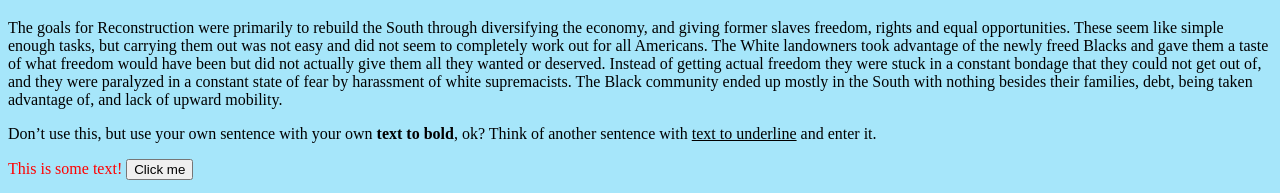
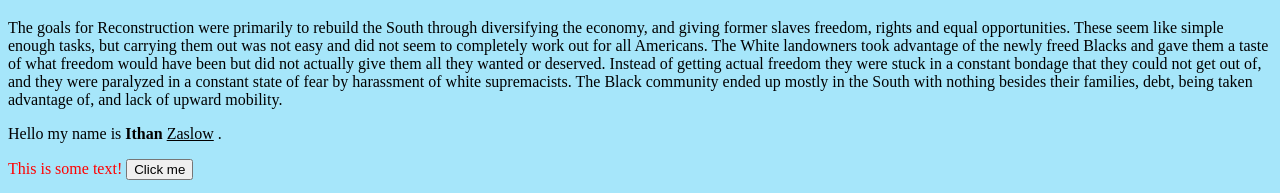
Before and after one commit to Iz3225/ECS20-21, a plain HTML site: page index.html in a window 1280 px wide. Shown: the part 61-254 px from the top of the page. Drawn offline with Linux system fonts and the light colour scheme.

Commit message:
Update index.html

```diff
--- a/index.html
+++ b/index.html
@@ -4,8 +4,8 @@
     <h1>The Reconstruction Period </h1>
    	<p>The goals for Reconstruction were primarily to rebuild the South through diversifying  the economy, and giving former slaves freedom, rights and equal opportunities.  These seem like simple enough tasks, but carrying them out was not easy and did not seem to completely work out for all Americans.  The White landowners took advantage of the newly freed Blacks and gave them a taste of what freedom would have been but did not actually give them all they wanted or deserved.  Instead of getting actual freedom they were stuck in a constant bondage that they could not get out of, and they were paralyzed in a constant state of fear by harassment of white supremacists.  The Black community ended up mostly in the South with nothing besides their families, debt, being taken advantage of, and lack of upward mobility.
 </p>
-  <p>Don’t use this, but use your own sentence with your own <b>text to bold</b>, ok?
-   Think of another sentence with <u>text to underline</u> and enter it.</p>
+  <p>Hello my name is <b>Ithan</b>
+    <u>Zaslow</u> .</p>
 <font color="red">This is some text!</font>
   <body bgcolor="A6E6FA">
 <button>Click me</button>
```
